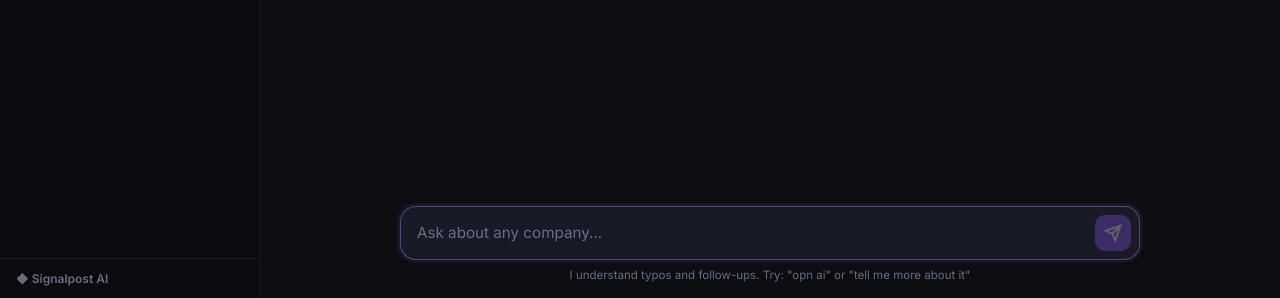
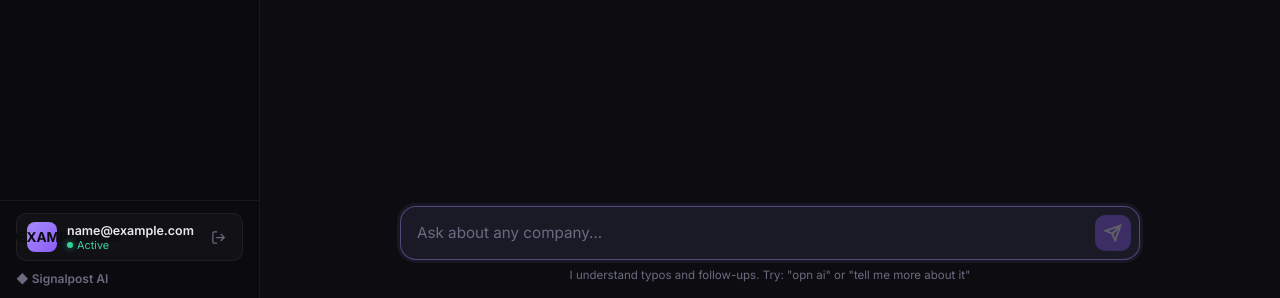
Before and after one commit to ManjunathGowda6/Hackthon-Signalpost-AI-Agent-Company-Information, a Python web app: template signalpost/web/templates/chat.html in a window 1280 px wide. Shown: the part 502-800 px from the top of the page. Run offline with Jinja, Linux system fonts and the light colour scheme; the template is opened without the code that fills it: most values are stand-ins (such as "Sample title", 1, 10 or a date in 2020).

Commit message:
Auto-sync [2026-10-17 16:29:44]: 4 file(s) changed

```diff
--- a/signalpost/web/static/chat.css
+++ b/signalpost/web/static/chat.css
@@ -126,3 +126,73 @@ textarea::placeholder { color:var(--text-dim); }
 .context-menu button:last-child { border-bottom:none; }
 .context-menu button:hover { background:rgba(167,139,250,0.1); }
 .context-menu button.delete:hover { background:rgba(239,68,68,0.15); color:#ef4444; }
+
+
+/* ── Sidebar User Profile & Logout ── */
+.sidebar-user {
+    display: flex;
+    align-items: center;
+    gap: 10px;
+    padding: 8px 10px;
+    background: rgba(255, 255, 255, 0.03);
+    border: 1px solid var(--border);
+    border-radius: 10px;
+    margin-bottom: 10px;
+}
+.user-avatar {
+    width: 30px;
+    height: 30px;
+    border-radius: 8px;
+    background: linear-gradient(135deg, var(--accent), var(--accent-hover));
+    color: #0d0d11;
+    font-size: 0.85rem;
+    font-weight: 700;
+    display: flex;
+    align-items: center;
+    justify-content: center;
+    flex-shrink: 0;
+}
+.user-details {
+    flex: 1;
+    min-width: 0;
+    display: flex;
+    flex-direction: column;
+}
+.user-email-text {
+    font-size: 0.78rem;
+    font-weight: 600;
+    color: var(--text);
+    overflow: hidden;
+    text-overflow: ellipsis;
+    white-space: nowrap;
+}
+.user-status-text {
+    font-size: 0.68rem;
+    color: #34d399;
+    display: flex;
+    align-items: center;
+    gap: 4px;
+}
+.status-dot {
+    width: 6px;
+    height: 6px;
+    border-radius: 50%;
+    background: #34d399;
+    box-shadow: 0 0 6px rgba(52, 211, 153, 0.6);
+}
+.logout-btn {
+    width: 28px;
+    height: 28px;
+    border-radius: 6px;
+    display: flex;
+    align-items: center;
+    justify-content: center;
+    color: var(--text-dim);
+    text-decoration: none;
+    transition: all 0.15s;
+    flex-shrink: 0;
+}
+.logout-btn:hover {
+    color: #f87171;
+    background: rgba(239, 68, 68, 0.12);
+}
--- a/signalpost/web/templates/chat.html
+++ b/signalpost/web/templates/chat.html
@@ -21,6 +21,22 @@
                 <!-- Filled by JS from localStorage -->
             </div>
             <div class="sidebar-bottom">
+                {% if user_email %}
+                <div class="sidebar-user">
+                    <div class="user-avatar" title="{{ user_email }}">{{ user_email[0].upper() }}</div>
+                    <div class="user-details">
+                        <span class="user-email-text" title="{{ user_email }}">{{ user_email }}</span>
+                        <span class="user-status-text"><span class="status-dot"></span>Active</span>
+                    </div>
+                    <a href="/logout" class="logout-btn" title="Sign out" aria-label="Sign out">
+                        <svg width="15" height="15" viewBox="0 0 24 24" fill="none" stroke="currentColor" stroke-width="2" stroke-linecap="round" stroke-linejoin="round">
+                            <path d="M9 21H5a2 2 0 0 1-2-2V5a2 2 0 0 1 2-2h4"></path>
+                            <polyline points="16 17 21 12 16 7"></polyline>
+                            <line x1="21" y1="12" x2="9" y2="12"></line>
+                        </svg>
+                    </a>
+                </div>
+                {% endif %}
                 <div class="sidebar-brand">◆ Signalpost AI</div>
             </div>
         </aside>
@@ -170,19 +186,38 @@
     function esc(t) { return t.replace(/&/g,'&amp;').replace(/</g,'&lt;').replace(/>/g,'&gt;').replace(/\n/g,'<br>'); }
 
     // ── Chat History (localStorage) ──
+    function safeParseMarkdown(content) {
+        try {
+            if (typeof marked !== 'undefined' && marked && marked.parse) {
+                return marked.parse(content || '');
+            }
+        } catch(e) {
+            console.error('Markdown parse error:', e);
+        }
+        return esc(content || '');
+    }
+
     function saveChat(firstMsg) {
         const chats = JSON.parse(localStorage.getItem('sp_chats') || '[]');
-        const existing = chats.find(c => c.id === currentChatId);
+        const existing = chats.find(c => String(c.id) === String(currentChatId));
         if (existing) {
             existing.updated = Date.now();
             existing.count = chatMessages.length;
+            existing.messages = chatMessages;
         } else {
-            chats.unshift({id: currentChatId, title: firstMsg.substring(0, 40), created: Date.now(), updated: Date.now(), count: chatMessages.length});
+            chats.unshift({
+                id: String(currentChatId),
+                title: firstMsg.substring(0, 40),
+                created: Date.now(),
+                updated: Date.now(),
+                count: chatMessages.length,
+                messages: chatMessages
+            });
         }
         // Keep last 20
         while (chats.length > 20) chats.pop();
         localStorage.setItem('sp_chats', JSON.stringify(chats));
-        // Save messages for this chat
+        // Save messages for this chat under specific key as well
         localStorage.setItem('sp_msgs_' + currentChatId, JSON.stringify(chatMessages));
         renderHistory();
     }
@@ -193,55 +228,90 @@
         list.innerHTML = '';
         chats.forEach(c => {
             const btn = document.createElement('button');
-            btn.className = 'history-item' + (c.id === currentChatId ? ' active' : '');
-            const time = new Date(c.updated).toLocaleDateString('en', {month:'short', day:'numeric'});
-            btn.dataset.chatId = c.id;
+            const isActive = String(c.id) === String(currentChatId);
+            btn.className = 'history-item' + (isActive ? ' active' : '');
+            const time = new Date(c.updated || c.created || Date.now()).toLocaleDateString('en', {month:'short', day:'numeric'});
+            btn.dataset.chatId = String(c.id);
             const pin = c.pinned ? '📌 ' : '';
-            btn.innerHTML = `<span class="hi-title">${pin}${esc(c.title)}</span><span class="hi-meta">${time}</span>`;
-            btn.onclick = () => {
-                loadChat(c.id, c.title);
+            btn.innerHTML = `<span class="hi-title">${pin}${esc(c.title || 'Untitled Chat')}</span><span class="hi-meta">${time}</span>`;
+            btn.onclick = (e) => {
+                e.stopPropagation();
+                loadChat(String(c.id), c.title);
             };
             list.appendChild(btn);
         });
     }
 
     function loadChat(chatId, title) {
-        // Save current chat first
-        if (chatMessages.length > 0) {
+        const targetId = String(chatId);
+        // Save current chat first if it had messages
+        if (chatMessages.length > 0 && currentChatId) {
             localStorage.setItem('sp_msgs_' + currentChatId, JSON.stringify(chatMessages));
+            const allChats = JSON.parse(localStorage.getItem('sp_chats') || '[]');
+            const cur = allChats.find(c => String(c.id) === String(currentChatId));
+            if (cur) {
+                cur.messages = chatMessages;
+                localStorage.setItem('sp_chats', JSON.stringify(allChats));
+            }
         }
-        // Load the selected chat
-        currentChatId = chatId;
-        const savedMsgs = JSON.parse(localStorage.getItem('sp_msgs_' + chatId) || '[]');
+
+        // Switch to the selected chat
+        currentChatId = targetId;
+        const chats = JSON.parse(localStorage.getItem('sp_chats') || '[]');
+        const targetChat = chats.find(c => String(c.id) === targetId);
+
+        let savedMsgs = [];
+        if (targetChat && Array.isArray(targetChat.messages) && targetChat.messages.length > 0) {
+            savedMsgs = targetChat.messages;
+        } else {
+            try {
+                savedMsgs = JSON.parse(localStorage.getItem('sp_msgs_' + targetId) || '[]');
+            } catch(e) {
+                savedMsgs = [];
+            }
+        }
         chatMessages = savedMsgs;
-        // Render messages
+
+        // Clear UI and render messages
         msgEl.innerHTML = '';
         if (welcome) welcome.style.display = 'none';
 
-        if (savedMsgs.length > 0) {
-            // Restore saved messages
+        if (savedMsgs && savedMsgs.length > 0) {
             savedMsgs.forEach(m => {
-                if (m.role === 'user') {
-                    addMsg('user', m.text);
-                } else if (m.role === 'bot') {
+                const role = m.role || 'bot';
+                const msgText = m.text || m.reply || m.content || '';
+                if (role === 'user') {
+                    addMsg('user', msgText);
+                } else {
                     const botDiv = document.createElement('div');
                     botDiv.className = 'msg msg-bot';
-                    botDiv.innerHTML = `<div class="msg-inner"><div class="bot-icon">◆</div><div class="msg-content"><div class="msg-bubble rendered">${marked.parse(m.text || '')}</div></div></div>`;
+                    botDiv.innerHTML = `<div class="msg-inner"><div class="bot-icon">◆</div><div class="msg-content"><div class="msg-bubble rendered">${safeParseMarkdown(msgText)}</div></div></div>`;
                     msgEl.appendChild(botDiv);
                 }
             });
         } else if (title) {
-            // Old chat with no saved messages — re-search the title
+            // Fallback for empty/legacy chat
             input.value = title;
             send();
         } else {
             if (welcome) welcome.style.display = 'flex';
         }
-        // Update active state
-        document.querySelectorAll('.history-item').forEach(el => el.classList.remove('active'));
+
+        // Update active styling
         document.querySelectorAll('.history-item').forEach(el => {
-            if (el.dataset.chatId === chatId) el.classList.add('active');
+            if (String(el.dataset.chatId) === targetId) {
+                el.classList.add('active');
+            } else {
+                el.classList.remove('active');
+            }
         });
+
+        // Close sidebar on mobile
+        if (window.innerWidth <= 768) {
+            const sb = document.getElementById('sidebar');
+            if (sb) sb.classList.remove('open');
+        }
+
         scroll();
         input.focus();
     }
```
Also changed, not shown: data/users.json (added, +9 -0 lines), signalpost/web/app.py (+56 -2 lines).
